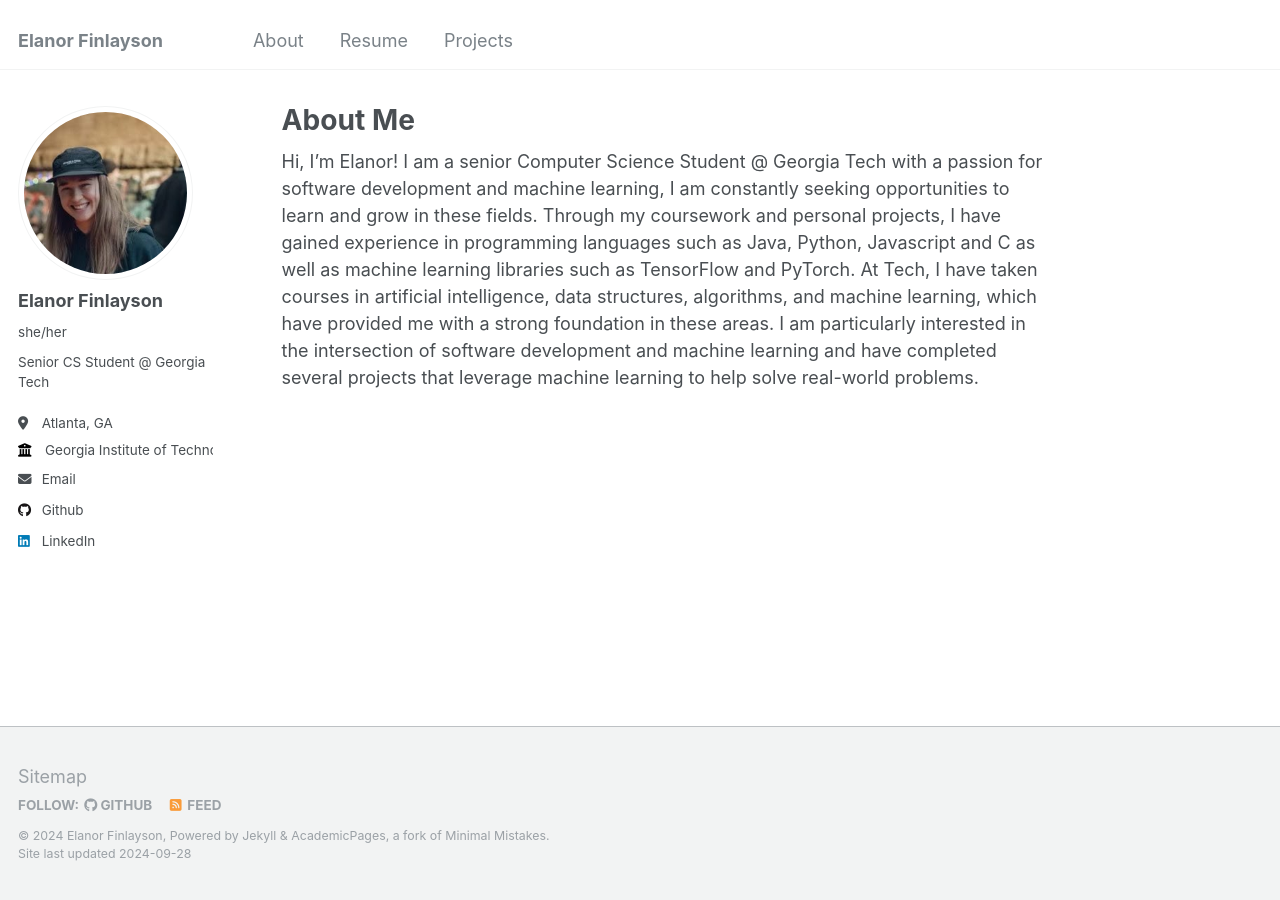
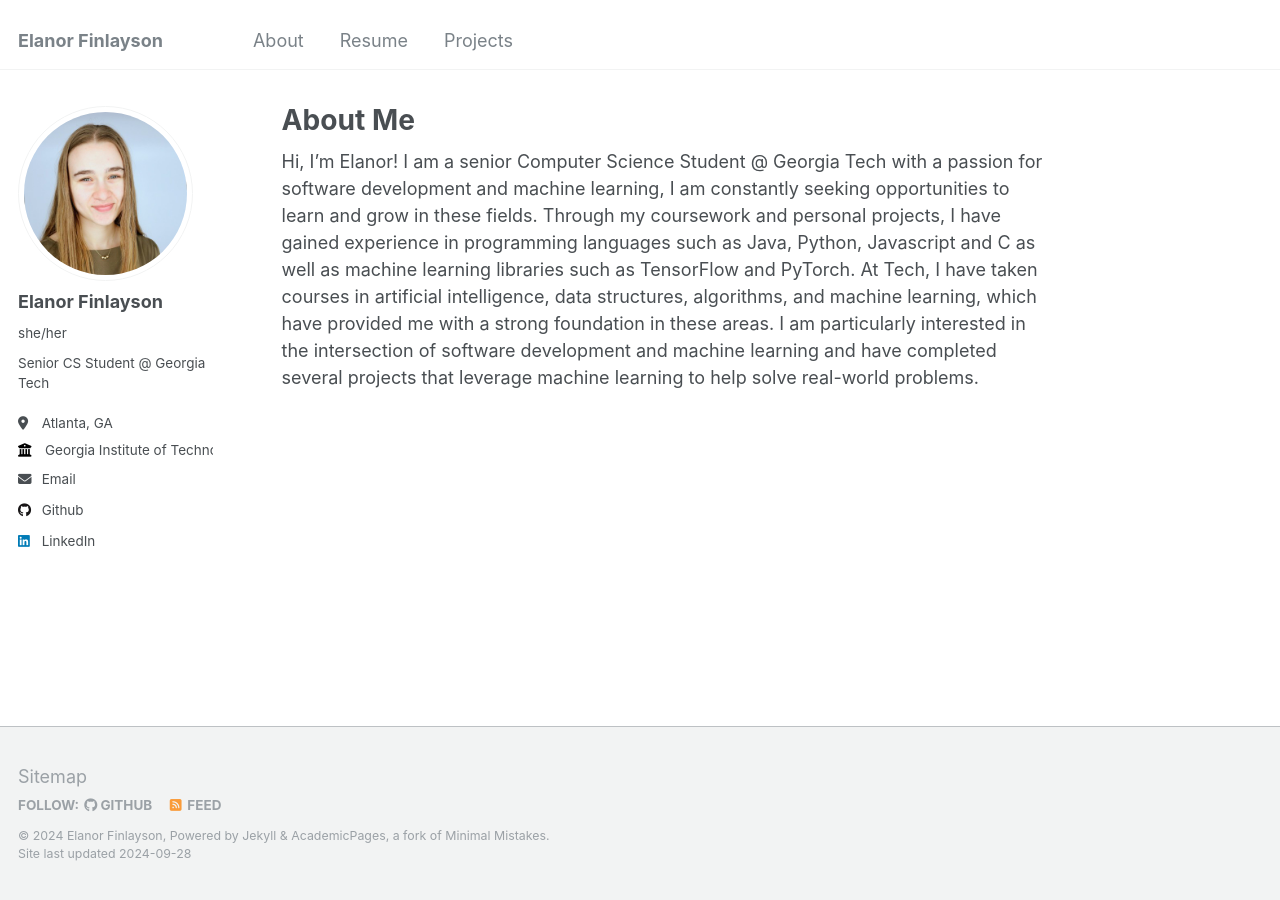
Before and after one commit to efin396/efin396.github.io, a Jekyll site: the page built from _pages/about.md, in a window 1280 px wide. Built offline with Jekyll 4.4.1, drawn with Linux system fonts in a browser that asks for light colours.

Commit message:
Update _config.yml

```diff
--- a/_config.yml
+++ b/_config.yml
@@ -21,7 +21,7 @@ repository               : "ef396/ef396.github.io"
 #               Additional customization can be done by editing /_includes/author-profile.html
 author:
   # Biographic information
-  avatar           : "IMG_0038.jpg"
+  avatar           : "1715195462453.jpeg"
   name             : "Elanor Finlayson"
   pronouns         : "she/her"
   bio              : "Senior CS Student @ Georgia Tech"
```
